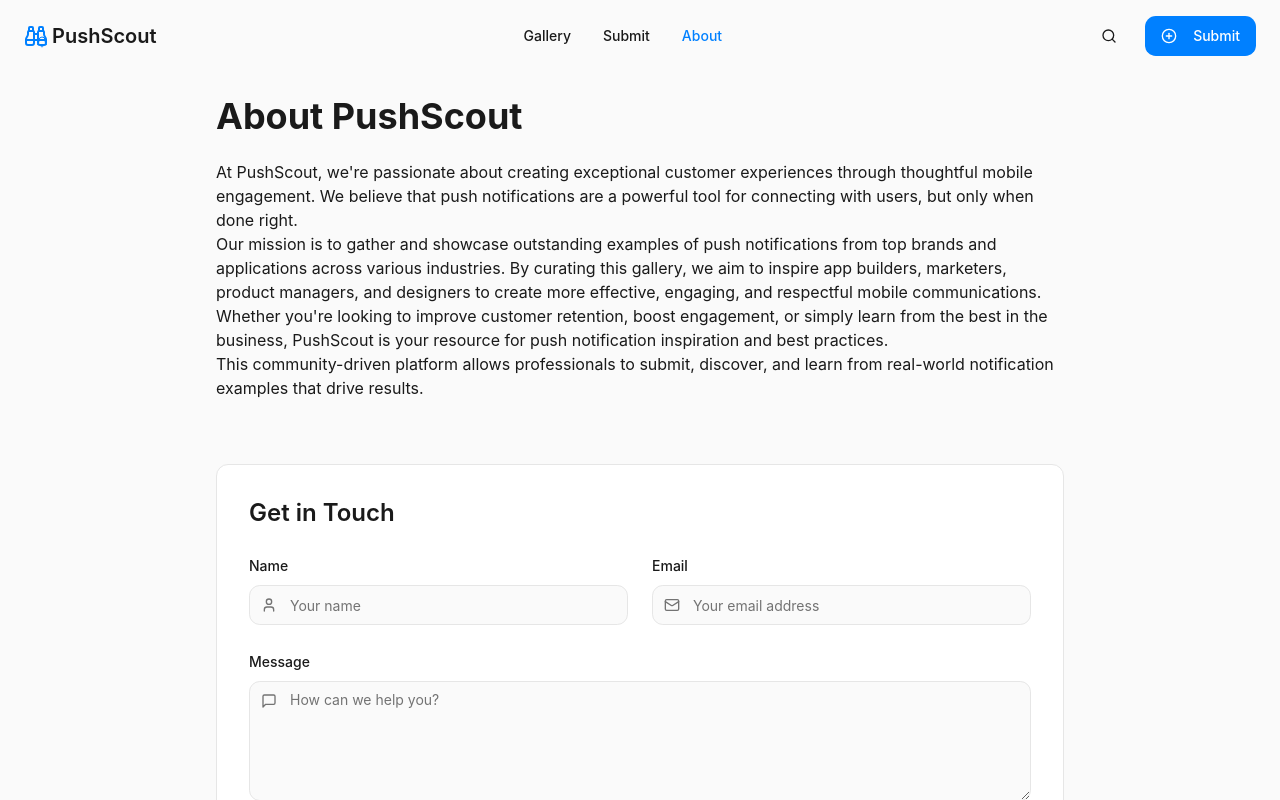
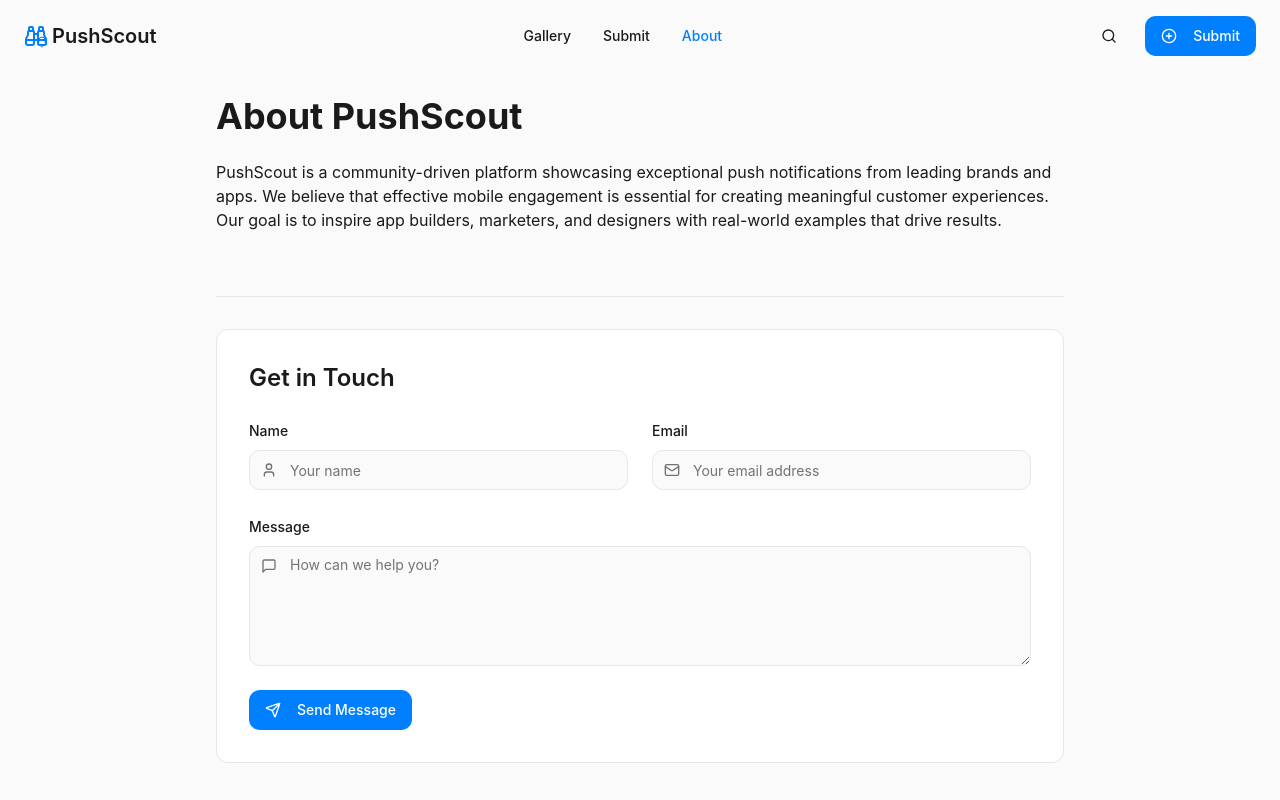
Before and after one commit to bt9988/pushscout, a React (Vite) app: page /about in a window 1280 px wide. Shown: the top 800 px of the page. Built offline with nearby package versions, Linux system fonts and the light colour scheme; a web font is replaced by a local one.

Commit message:
Refactor About page copy
The copy on the About page was too long and has been shortened to three sentences.

```diff
--- a/src/pages/About.tsx
+++ b/src/pages/About.tsx
@@ -7,6 +7,7 @@ import { Input } from '@/components/ui/input';
 import { Textarea } from '@/components/ui/textarea';
 import { Label } from '@/components/ui/label';
 import { useToast } from '@/hooks/use-toast';
+import { Separator } from '@/components/ui/separator';
 
 const About = () => {
   const [name, setName] = useState('');
@@ -44,30 +45,14 @@ const About = () => {
 
             <div className="prose prose-lg max-w-none">
               <p>
-                At PushScout, we're passionate about creating exceptional customer experiences
-                through thoughtful mobile engagement. We believe that push notifications are
-                a powerful tool for connecting with users, but only when done right.
-              </p>
-
-              <p>
-                Our mission is to gather and showcase outstanding examples of push notifications
-                from top brands and applications across various industries. By curating this gallery,
-                we aim to inspire app builders, marketers, product managers, and designers
-                to create more effective, engaging, and respectful mobile communications.
-              </p>
-
-              <p>
-                Whether you're looking to improve customer retention, boost engagement, or simply
-                learn from the best in the business, PushScout is your resource for push notification
-                inspiration and best practices.
-              </p>
-
-              <p>
-                This community-driven platform allows professionals to submit, discover, and learn
-                from real-world notification examples that drive results.
+                PushScout is a community-driven platform showcasing exceptional push notifications from leading brands and apps.
+                We believe that effective mobile engagement is essential for creating meaningful customer experiences.
+                Our goal is to inspire app builders, marketers, and designers with real-world examples that drive results.
               </p>
             </div>
           </section>
+
+          <Separator className="my-8" />
 
           <section className="mb-16">
             <div className="bg-card rounded-xl p-8 border border-border">
```
